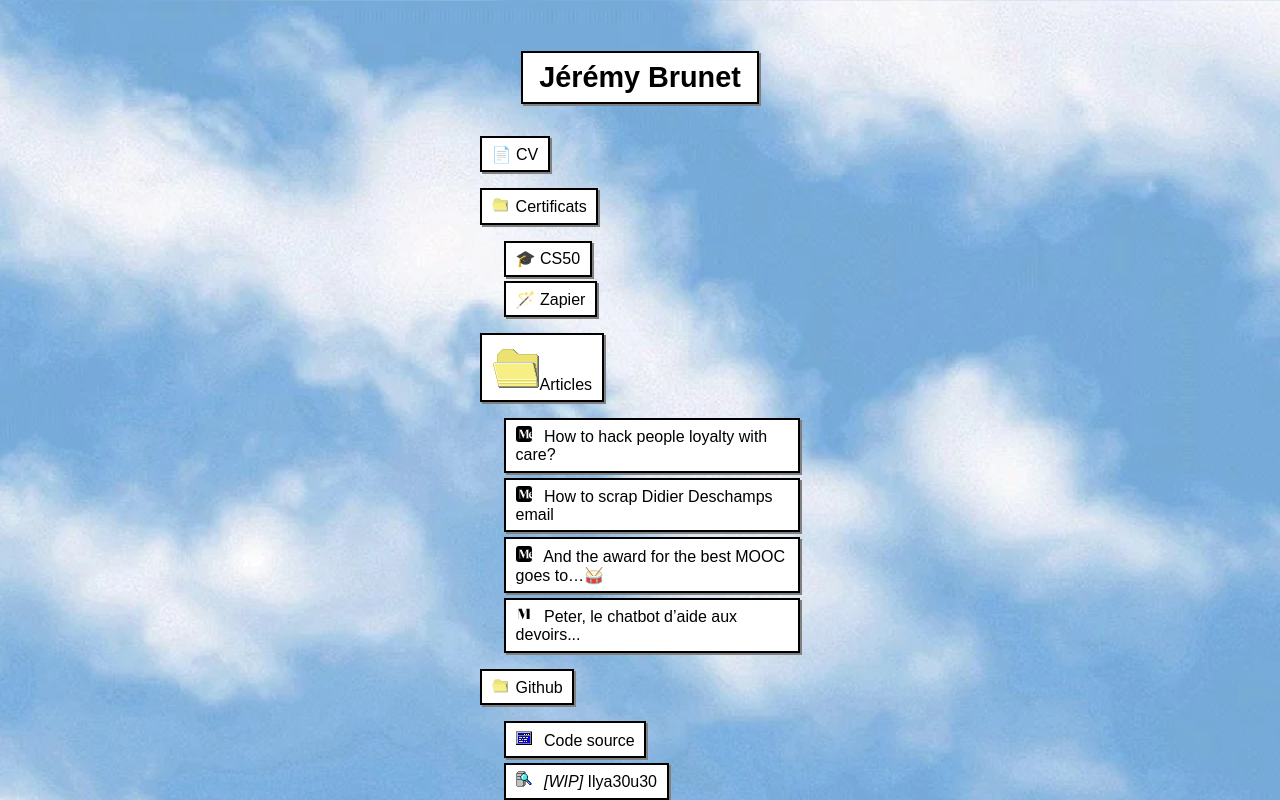
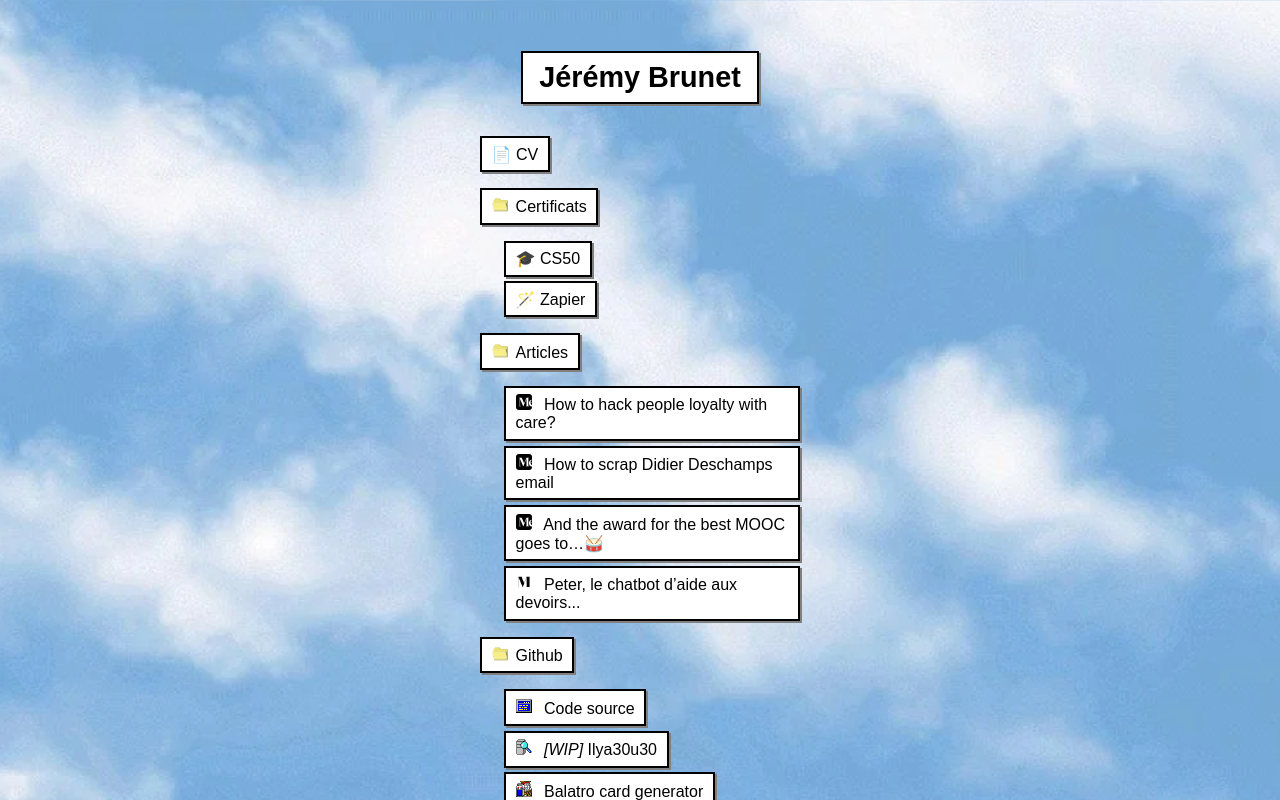
Before and after one commit to DFATPUNK/personal-website, a React (Vite) app: page / in a window 1280 px wide. Shown: the top 800 px of the page. Built offline with nearby package versions, Linux system fonts and the light colour scheme.

Commit message:
WIP: final style fix

```diff
--- a/src/components/MobileView.tsx
+++ b/src/components/MobileView.tsx
@@ -47,8 +47,7 @@
           {/* Articles */}
           <div className="tree-item">
             <div className="tree-button" onClick={() => setArticlesOpen(!articlesOpen)}>
-                <img src={articlesOpen ? openFolderIcon : folderIcon} className="
-                " alt="folder" />
+                <img src={articlesOpen ? openFolderIcon : folderIcon} className="start-menu-icon" alt="folder" />
                 Articles
             </div>
           </div>
```
